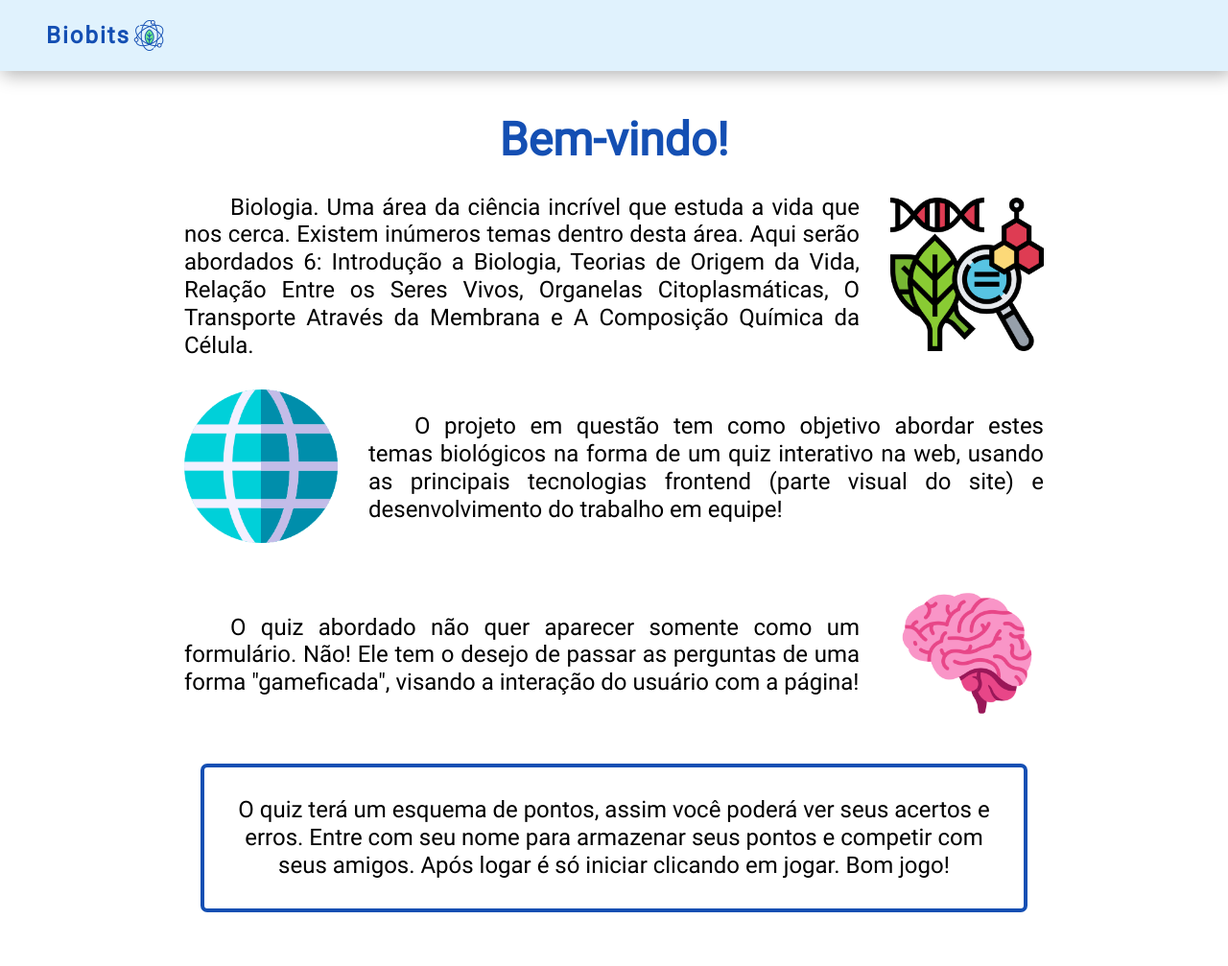
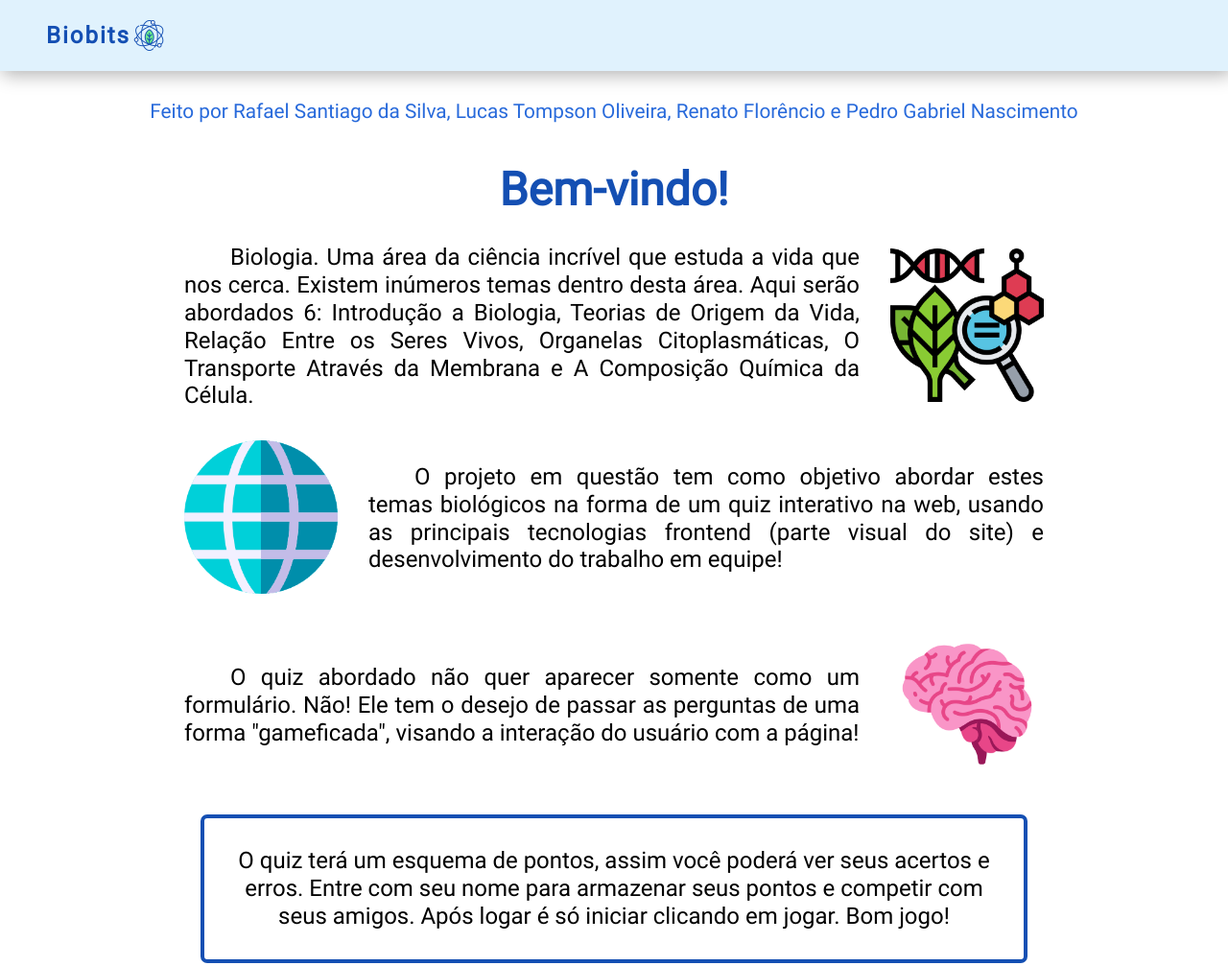
Before and after one commit to rafaelsantiagosilva/BioBits, a website: page source/pages/home.html in a window 1280 px wide. Shown: the top 1007 px of the page at 96% size. Drawn offline with nearby package versions, Linux system fonts and the light colour scheme.

Commit message:
Adicionando os nomes dos autores

```diff
--- a/source/pages/home.html
+++ b/source/pages/home.html
@@ -38,6 +38,10 @@
     </head>
     <body>
         <cabecalho-principal></cabecalho-principal>
+        <aside class="autores">
+            Feito por Rafael Santiago da Silva, Lucas Tompson Oliveira, Renato
+            Florêncio e Pedro Gabriel Nascimento
+        </aside>
         <main class="conteudo">
             <h1 class="titulo_principal">Bem-vindo!</h1>
             <section>
--- a/source/styles/home.css
+++ b/source/styles/home.css
@@ -1,5 +1,12 @@
 @charset "UTF-8";
 @import url(./style.css);
+
+.autores {
+    text-align: center;
+    margin-top: 2rem;
+    font-size: 1.3rem;
+    color: var(--cor_primaria_hover);
+}
 
 .conteudo > .titulo_principal {
     font-size: 3rem;
```
